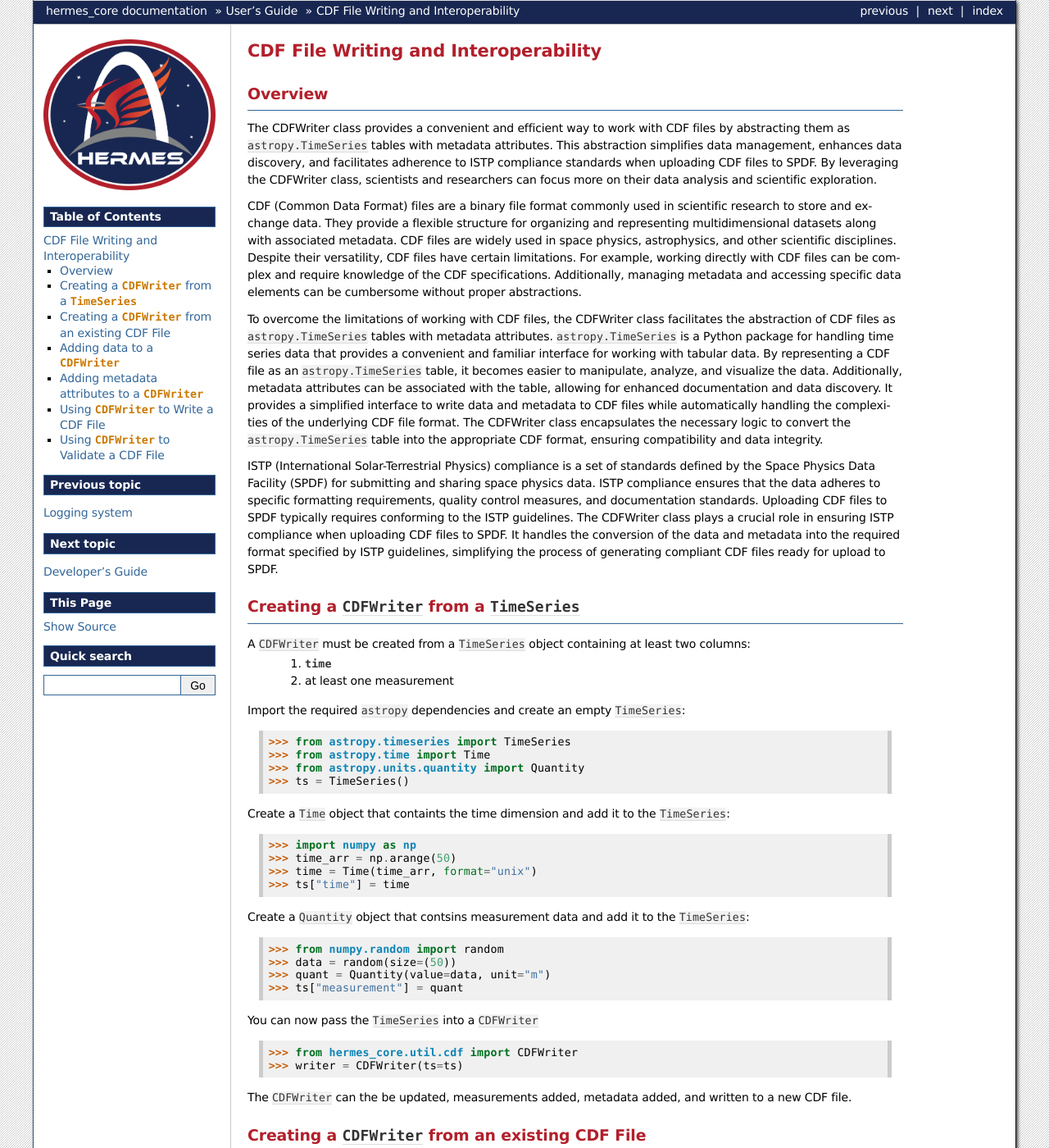
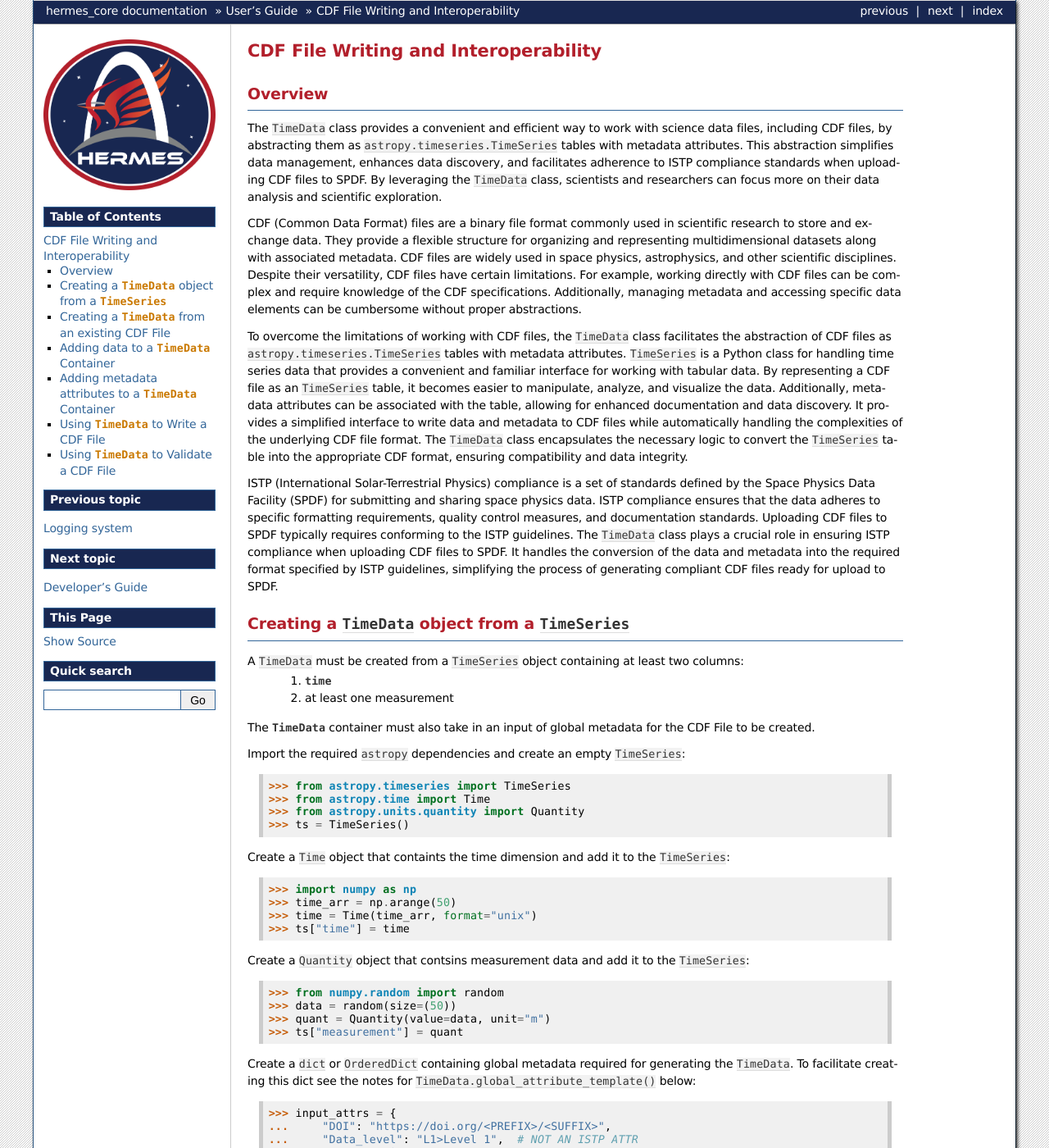
Before and after one commit to HERMES-SOC/hermes_core, a Sphinx documentation site: the page built from docs/user-guide/cdf_writer.rst, in a window 1280 px wide and 1400 px high. Shown: the whole window at 82% size. Built offline with Sphinx 7.4.7, drawn with Linux system fonts in a browser that asks for light colours; the version number could not be read and is left out; some of the changed text lies outside the part shown.

Commit message:
Update User Guide

````diff
--- a/docs/user-guide/cdf_writer.rst
+++ b/docs/user-guide/cdf_writer.rst
@@ -7,42 +7,45 @@ CDF File Writing and Interoperability
 Overview
 ========
 
-The CDFWriter class provides a convenient and efficient way to work with CDF files by abstracting them as
-``astropy.TimeSeries`` tables with metadata attributes. This abstraction simplifies data management, enhances
-data discovery, and facilitates adherence to ISTP compliance standards when uploading CDF files to SPDF. By
-leveraging the CDFWriter class, scientists and researchers can focus more on their data analysis and
-scientific exploration.
+The ``TimeData`` class provides a convenient and efficient way to work with science data files, including CDF
+files, by abstracting them as ``astropy.timeseries.TimeSeries`` tables with metadata attributes. This abstraction
+simplifies data management, enhances data discovery, and facilitates adherence to ISTP compliance standards
+when uploading CDF files to SPDF. By leveraging the ``TimeData`` class, scientists and researchers can
+focus more on their data analysis and scientific exploration.
 
-CDF (Common Data Format) files are a binary file format commonly used in scientific research to store and exchange data.
-They provide a flexible structure for organizing and representing multidimensional datasets along with associated metadata.
-CDF files are widely used in space physics, astrophysics, and other scientific disciplines. Despite their versatility, CDF files have certain limitations. For example, working directly with CDF files can be complex
-and require knowledge of the CDF specifications. Additionally, managing metadata and accessing specific data elements
-can be cumbersome without proper abstractions.
+CDF (Common Data Format) files are a binary file format commonly used in scientific research to store and
+exchange data. They provide a flexible structure for organizing and representing multidimensional datasets
+along with associated metadata. CDF files are widely used in space physics, astrophysics, and other
+scientific disciplines. Despite their versatility, CDF files have certain limitations. For example, working
+directly with CDF files can be complex and require knowledge of the CDF specifications. Additionally,
+managing metadata and accessing specific data elements can be cumbersome without proper abstractions.
 
-To overcome the limitations of working with CDF files, the CDFWriter class facilitates the abstraction
-of CDF files as ``astropy.TimeSeries`` tables with metadata attributes. ``astropy.TimeSeries`` is a Python
-package for handling time series data that provides a convenient and familiar interface for working with
-tabular data. By representing a CDF file as an ``astropy.TimeSeries`` table, it becomes easier to manipulate,
+To overcome the limitations of working with CDF files, the ``TimeData`` class facilitates the abstraction
+of CDF files as ``astropy.timeseries.TimeSeries`` tables with metadata attributes. ``TimeSeries`` is a Python
+class for handling time series data that provides a convenient and familiar interface for working with
+tabular data. By representing a CDF file as an ``TimeSeries`` table, it becomes easier to manipulate,
 analyze, and visualize the data. Additionally, metadata attributes can be associated with the table, allowing
 for enhanced documentation and data discovery. It provides a simplified interface to write data and metadata
-to CDF files while automatically handling the complexities of the underlying CDF file format. The CDFWriter
-class encapsulates the necessary logic to convert the ``astropy.TimeSeries`` table into the appropriate CDF
+to CDF files while automatically handling the complexities of the underlying CDF file format. The ``TimeData``
+class encapsulates the necessary logic to convert the ``TimeSeries`` table into the appropriate CDF
 format, ensuring compatibility and data integrity.
 
 ISTP (International Solar-Terrestrial Physics) compliance is a set of standards defined by the Space Physics
-Data Facility (SPDF) for submitting and sharing space physics data. ISTP compliance ensures that the data adheres
-to specific formatting requirements, quality control measures, and documentation standards. Uploading CDF files
-to SPDF typically requires conforming to the ISTP guidelines. The CDFWriter class plays a crucial role in ensuring
-ISTP compliance when uploading CDF files to SPDF. It handles the conversion of the data and metadata into the required
-format specified by ISTP guidelines, simplifying the process of generating compliant CDF files ready for upload to SPDF.
+Data Facility (SPDF) for submitting and sharing space physics data. ISTP compliance ensures that the data
+adheres to specific formatting requirements, quality control measures, and documentation standards. Uploading
+CDF files to SPDF typically requires conforming to the ISTP guidelines. The ``TimeData`` class plays a crucial
+role in ensuring ISTP compliance when uploading CDF files to SPDF. It handles the conversion of the data and
+metadata into the required format specified by ISTP guidelines, simplifying the process of generating
+compliant CDF files ready for upload to SPDF.
 
 
-Creating a ``CDFWriter`` from a ``TimeSeries``
-===============================================
+Creating a ``TimeData`` object from a ``TimeSeries``
+====================================================
 
-A ``CDFWriter`` must be created from a ``TimeSeries`` object containing at least two columns:
+A ``TimeData`` must be created from a ``TimeSeries`` object containing at least two columns:
   1. `time`
   2. at least one measurement
+The `TimeData` container must also take in an input of global metadata for the CDF File to be created.
 
 Import the required ``astropy`` dependencies and create an empty ``TimeSeries``::
 
@@ -65,43 +68,94 @@ Create a ``Quantity`` object that contsins measurement data and add it to the ``
     >>> quant = Quantity(value=data, unit="m")
     >>> ts["measurement"] = quant
 
-You can now pass the ``TimeSeries`` into a ``CDFWriter``
+Create a ``dict`` or ``OrderedDict`` containing global metadata required for generating the ``TimeData``.
+To facilitate creating this dict see the notes for ``TimeData.global_attribute_template()`` below::
 
-    >>> from hermes_core.util.cdf import CDFWriter
-    >>> writer = CDFWriter(ts=ts)
+    >>> input_attrs = {
+    ...     "DOI": "https://doi.org/<PREFIX>/<SUFFIX>",
+    ...     "Data_level": "L1>Level 1",  # NOT AN ISTP ATTR
+    ...     "Data_version": "0.0.1",
+    ...     "Descriptor": "EEA>Electron Electrostatic Analyzer",
+    ...     "Data_product_descriptor": "odpd",
+    ...     "HTTP_LINK": [
+    ...         "https://spdf.gsfc.nasa.gov/istp_guide/istp_guide.html",
+    ...         "https://spdf.gsfc.nasa.gov/istp_guide/gattributes.html",
+    ...         "https://spdf.gsfc.nasa.gov/istp_guide/vattributes.html"
+    ...     ],
+    ...     "Instrument_mode": "default",  # NOT AN ISTP ATTR
+    ...     "Instrument_type": "Electric Fields (space)",
+    ...     "LINK_TEXT": [
+    ...         "ISTP Guide",
+    ...         "Global Attrs",
+    ...         "Variable Attrs"
+    ...     ],
+    ...     "LINK_TITLE": [
+    ...         "ISTP Guide",
+    ...         "Global Attrs",
+    ...         "Variable Attrs"
+    ...     ],
+    ...     "MODS": [
+    ...         "v0.0.0 - Original version.",
+    ...         "v1.0.0 - Include trajectory vectors and optics state.",
+    ...         "v1.1.0 - Update metadata: counts -> flux.",
+    ...         "v1.2.0 - Added flux error.",
+    ...         "v1.3.0 - Trajectory vector errors are now deltas."
+    ...     ],
+    ...     "PI_affiliation": "HERMES",
+    ...     "PI_name": "HERMES SOC",
+    ...     "TEXT": "Valid Test Case",
+    ... }
 
-The ``CDFWriter`` can the be updated, measurements added, metadata added, and written to a new CDF file.
+You can now pass the ``TimeSeries`` and ``dict`` global metadata into a ``TimeData`` object,
+
+    >>> from hermes_core.timedata import TimeData
+    >>> timedata = TimeData(data=ts, meta=input_attrs)
+
+The ``TimeData`` can the be updated, measurements added, metadata added, and written to a new CDF file.
 
 
-Creating a ``CDFWriter`` from an existing CDF File
+Creating a ``TimeData`` from an existing CDF File
 ===================================================
 
-Given a current CDF File you can create a ``CDFWriter`` data container through passing a path to the CDF file::
+Given a current CDF File you can create a ``TimeData`` data container through passing a path to the CDF file::
 
-    >>> from hermes_core.util.cdf import CDFWriter
-    >>> writer = CDFWriter.from_cdf("hermes_eea_default_ql_19700101_v0.0.1.cdf") # doctest: +SKIP
+    >>> from hermes_core.timedata import TimeData
+    >>> timedata = TimeData.load("hermes_eea_default_ql_19700101_v0.0.1.cdf") # doctest: +SKIP
 
-The ``CDFWriter`` can the be updated, measurements added, metadata added, and written to a new CDF file.
+The ``TimeData`` can the be updated, measurements added, metadata added, and written to a new CDF file.
 
 
-Adding data to a ``CDFWriter``
-===============================
+Adding data to a ``TimeData`` Container
+=======================================
 
-Data can be added to the ``CDFWriter`` using Astropy ``Quantity`` objects::
+Data can be added to the ``TimeData`` using Astropy ``Quantity`` objects::
 
     >>> data = random(size=(50))
-    >>> writer["variable_name"] = Quantity(value=data, unit="m")
+    >>> timedata["variable_name"] = Quantity(value=data, unit="m")
 
 Variable metadata is derived for for the given measuerment automatically when adding a new ``Quantity``.
 
+Measurement data and metadata can be aded together though the ``add_measurement()`` function::
 
-Adding metadata attributes to a ``CDFWriter``
-==============================================
+    >>> timedata.add_measurement(
+    ...     measure_name=f"test_metadata",
+    ...     measure_data=Quantity(value=random(size=(50)), unit="km"),
+    ...     measure_meta={
+    ...         "VAR_TYPE": "metadata",
+    ...         "CATDESC": "Test Metadata",
+    ...         "DISPLAY_TYPE": "time_series",
+    ...         "LABLAXIS": "Metadata Axis Label",
+    ...     }
+    ... )
 
-CDF file global metadata and variable metadata can be added through the ``CDFWriter``
 
-**Variable Metadata** can be updated for a ``CDFWriter`` variable using its ``.meta`` property
-which is an ``OrderdDict`` containing relevant information. The ``CDFWriter`` derives most
+Adding metadata attributes to a ``TimeData`` Container
+======================================================
+
+CDF file global metadata and variable metadata can be added through the ``TimeData`` data container.
+
+**Variable Metadata** can be updated for a ``TimeData`` variable using its ``.meta`` property
+which is an ``OrderdDict`` containing relevant information. The ``TimeData`` derives most
 variable metadata required for ISTP compliance. However, there are a few pieces of metadaata
 that must be supplied by users to generate ISTP-compliant CDF files:
 
@@ -113,16 +167,24 @@ that must be supplied by users to generate ISTP-compliant CDF files:
 
 For Example::
 
-    >>> writer["measurement"].meta.update({
+    >>> timedata["measurement"].meta.update({
     ...     "VAR_TYPE": "metadata",
     ...     "CATDESC": "Test Measurement",
     ...     "DISPLAY_TYPE": "time_series",
     ...     "LABLAXIS": "Measutement Label",
     ... })
 
+A template of the required metadata can be obtained using the `TimeData.measurement_attribute_template()` function::
 
-**Global Metadata** cen be updated for a ```CDFWriter``` object using the object's ``.meta`` parameter
-which is an ``OrderdDict`` containing relevant information. The ``CDFWriter`` derives most global
+    >>> variable_attrs_template = TimeData.measurement_attribute_template()
+    >>> variable_attrs_template
+    OrderedDict([('CATDESC', None), ('DISPLAY_TYPE', None), ('LABLAXIS', None), ('VAR_TYPE', None)])
+
+This can make the definition of variable metadata easier since instrument teams or users only need to supply
+pieces of metadata that are in this template. Additional pieces of metadata can be added if desired.
+
+**Global Metadata** can be updated for a ```TimeData``` object using the object's ``.meta`` parameter
+which is an ``OrderdDict`` containing relevant information. The ``TimeData`` derives most global
 metadata required for ISTP compliance. However, there are a few pieces of metadata that must be
 supplied by users to successfuly generate ISTP-compliant CDF files:
 
@@ -141,33 +203,54 @@ For Example::
     ...     "Data_level": "l1>Level 1",
     ...     "Data_version": "v0.0.1",
     ... }
-    >>> writer.meta.update(input_attrs)
+    >>> timedata.meta.update(input_attrs)
 
+A template of the required metadata can be obtained using the `TimeData.global_attribute_template()` function::
 
-Using ``CDFWriter`` to Write a CDF File
+    >>> global_attrs_template = TimeData.global_attribute_template()
+    >>> global_attrs_template
+    OrderedDict([('DOI', None),
+             ('Data_level', None),
+             ('Data_version', None),
+             ('Descriptor', None),
+             ('HTTP_LINK', None),
+             ('Instrument_mode', None),
+             ('Instrument_type', None),
+             ('LINK_TEXT', None),
+             ('LINK_TITLE', None),
+             ('MODS', None),
+             ('PI_affiliation', None),
+             ('PI_name', None),
+             ('TEXT', None)])
+
+This can make the definition of global metadata easier since instrument teams or users only need to supply
+pieces of metadata that are in this template. Additional pieces of metadata can be added if desired.
+
+Using ``TimeData`` to Write a CDF File
 ========================================
 
-The ``CDFWriter`` uses the ``spacepy.pycdf`` module to conver all variable data and metadata to
-a CDF format. Data cen be written to a CDF file using the ``write_cdf(...)`` method and by passing,
+The ``TimeData`` class uses the ``spacepy.pycdf`` module to convert all variable data and metadata to
+a CDF format. Data cen be written to a CDF file using the ``save(...)`` method and by passing,
 as a parameter, a path to the folder where the CDF file should be saved.
 
 For example::
 
     >>> output_path = "./"
-    >>> cdf_file_path = writer.write_cdf(output_path) # doctest: +SKIP
+    >>> cdf_file_path = timedata.save(output_path) # doctest: +SKIP
 
 This returns the full path to the CDF file that was generated. From this you can validate and
 distribute your data as a CDF file.
 
 
-Using ``CDFWriter`` to Validate a CDF File
+Using ``TimeData`` to Validate a CDF File
 ===========================================
 
-The ``CDFWriter`` uses the ``spacepy.pycdf.istp`` module for data validation, in addition to custom
-tests for additional metadata. A CDF file can be validated using the ``validate_cdf(...)`` method
-and by passong, as a parameter, a full path to the CDF file to be validated::
+The ``TimeData`` uses the ``spacepy.pycdf.istp`` module for data validation, in addition to custom
+tests for additional metadata. A CDF file can be validated using the ``validate(...)`` method
+and by passing, as a parameter, a full path to the CDF file to be validated::
 
-    >>> validation_errors = writer.validate_cdf(cdf_file_path) # doctest: +SKIP
+    >>> from hermes_core.util.validation import validate
+    >>> validation_errors = validate(cdf_file_path) # doctest: +SKIP
 
 This returns a ``list[str]`` that contains any vlidation errors that were enountered when examining
 the CDF file. If no validation errors were found the method will return an empty list.
````
